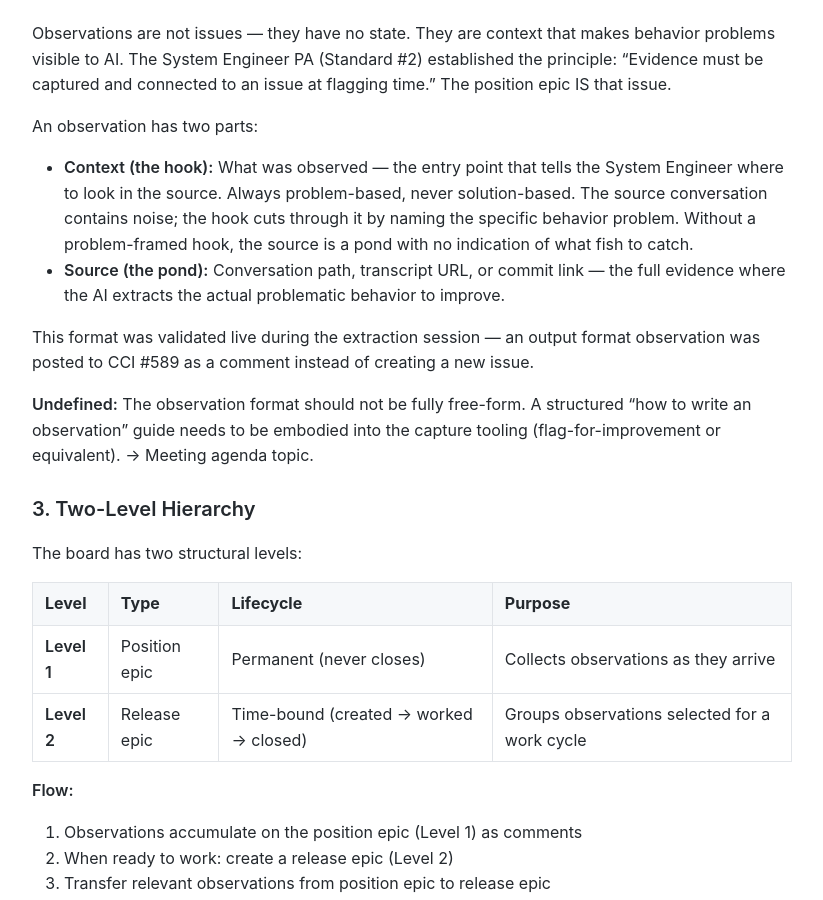
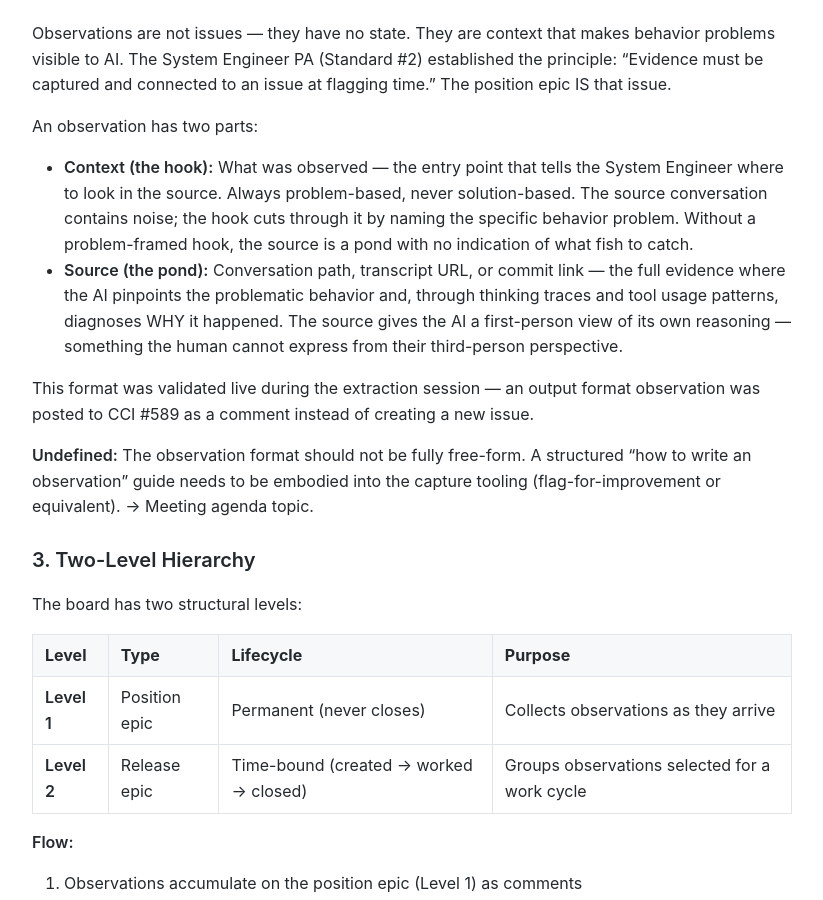
Before and after one commit to MariusWilsch/public-wilsch-ai-pages, a Jekyll site: the page built from project/soloforce/cci-board-structure-design.md, in a window 1280 px wide and 900 px high, scrolled down 1814 px. Shown: the whole window, without its empty margins (228-1051 px from the left). Built offline with Jekyll 4.4.1, drawn with Linux system fonts in a browser that asks for light colours; our own code applies the rules of GitHub Pages for plain Markdown files.

Commit message:
Sync from hippocampus 2026-02-20

```diff
--- a/project/soloforce/cci-board-structure-design.md
+++ b/project/soloforce/cci-board-structure-design.md
@@ -53,7 +53,7 @@ Observations are not issues — they have no state. They are context that makes
 
 An observation has two parts:
 - **Context (the hook):** What was observed — the entry point that tells the System Engineer where to look in the source. Always problem-based, never solution-based. The source conversation contains noise; the hook cuts through it by naming the specific behavior problem. Without a problem-framed hook, the source is a pond with no indication of what fish to catch.
-- **Source (the pond):** Conversation path, transcript URL, or commit link — the full evidence where the AI extracts the actual problematic behavior to improve.
+- **Source (the pond):** Conversation path, transcript URL, or commit link — the full evidence where the AI pinpoints the problematic behavior and, through thinking traces and tool usage patterns, diagnoses WHY it happened. The source gives the AI a first-person view of its own reasoning — something the human cannot express from their third-person perspective.
 
 This format was validated live during the extraction session — an output format observation was posted to CCI #589 as a comment instead of creating a new issue.
 
```
